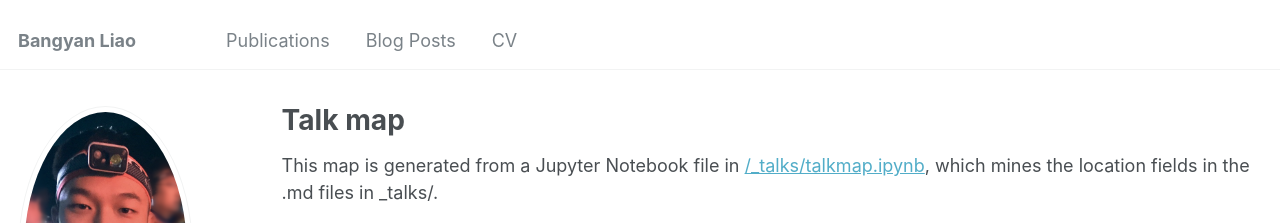
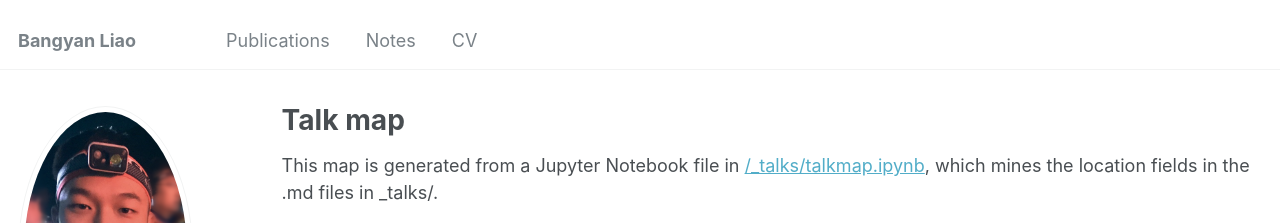
Before and after one commit to bangyan101/bangyan101.github.io, a Jekyll site: the page built from _pages/talkmap.html, in a window 1280 px wide. Shown: the top 223 px of the page. Built offline with Jekyll 4.4.1, drawn with Linux system fonts in a browser that asks for light colours; nearby versions of some CDN libraries; some web fonts are replaced.

Commit message:
Update navigation.yml

```diff
--- a/_data/navigation.yml
+++ b/_data/navigation.yml
@@ -12,7 +12,7 @@ main:
   # - title: "Portfolio"
   #   url: /portfolio/
 
-  - title: "Blog Posts"
+  - title: "Notes"
     url: /year-archive/
 
   - title: "CV"
```
